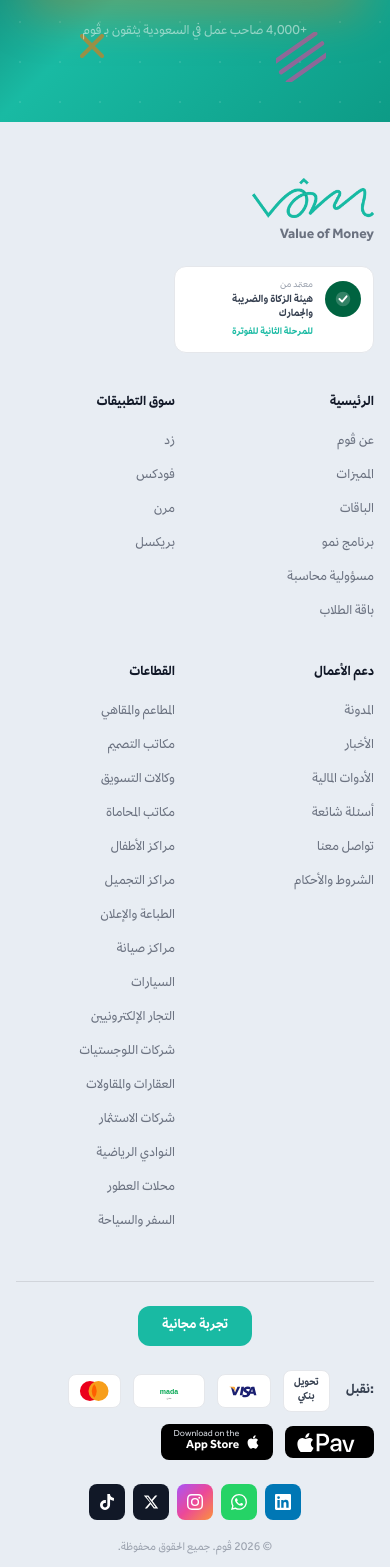
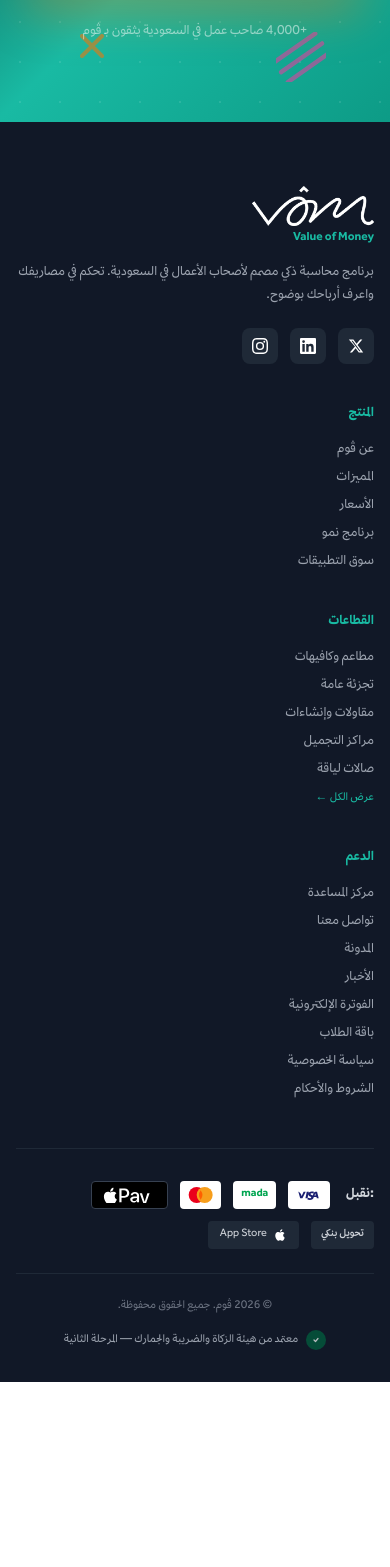
Before and after one commit to khaled7007/getvom, a React (Vite) app: page / in a window 390 px wide. Shown: the part 5961-7528 px from the top of the page. After the commit the page ends 7343 px from the top, so only its background shows below. Built offline with nearby package versions, Linux system fonts and the light colour scheme.

Commit message:
Restore dark footer style with Value of Money, payment methods, and trimmed sectors
Co-Authored-By: Claude Sonnet 4.6 <noreply@anthropic.com>

```diff
--- a/src/components/Footer.jsx
+++ b/src/components/Footer.jsx
@@ -1,277 +1,133 @@
 import { Link } from 'react-router-dom'
-
-const mainLinks = [
-  { label: 'عن ڤوم', to: '/about' },
-  { label: 'المميزات', to: '/features' },
-  { label: 'الباقات', to: '/pricing' },
-  { label: 'برنامج نمو', to: '/growth' },
-  { label: 'مسؤولية محاسبة', to: '/accounting-software' },
-  { label: 'باقة الطلاب', to: '/student' },
-]
-
-const appsLinks = [
-  { label: 'زد', to: '/apps/zid' },
-  { label: 'فودكس', to: '/apps/foodics' },
-  { label: 'مرن', to: '/apps/marn' },
-  { label: 'بريكسل', to: '/apps/prexie' },
-]
-
-const supportLinks = [
-  { label: 'المدونة', to: '/blog' },
-  { label: 'الأخبار', to: '/news' },
-  { label: 'الأدوات المالية', to: '/features' },
-  { label: 'أسئلة شائعة', to: '/help' },
-  { label: 'تواصل معنا', to: '/contact' },
-  { label: 'الشروط والأحكام', to: '/terms' },
-]
-
-const sectorLinks = [
-  { label: 'المطاعم والمقاهي', to: '/sectors/restaurants' },
-  { label: 'مكاتب التصميم', to: '/sectors/design' },
-  { label: 'وكالات التسويق', to: '/sectors/marketing' },
-  { label: 'مكاتب المحاماة', to: '/sectors/legal' },
-  { label: 'مراكز الأطفال', to: '/sectors/kids' },
-  { label: 'مراكز التجميل', to: '/sectors/beauty' },
-  { label: 'الطباعة والإعلان', to: '/sectors/printing' },
-  { label: 'مراكز صيانة', to: '/sectors/maintenance' },
-  { label: 'السيارات', to: '/sectors/automotive' },
-  { label: 'التجار الإلكترونيين', to: '/sectors/ecommerce' },
-  { label: 'شركات اللوجستيات', to: '/sectors/logistics' },
-  { label: 'العقارات والمقاولات', to: '/sectors/construction' },
-  { label: 'شركات الاستثمار', to: '/sectors/investment' },
-  { label: 'النوادي الرياضية', to: '/sectors/gyms' },
-  { label: 'محلات العطور', to: '/sectors/perfumes' },
-  { label: 'السفر والسياحة', to: '/sectors/travel' },
-]
-
-const socialLinks = [
-  {
-    label: 'LinkedIn',
-    href: '#',
-    icon: (
-      <svg viewBox="0 0 24 24" fill="currentColor" className="w-4 h-4">
-        <path d="M20.447 20.452h-3.554v-5.569c0-1.328-.027-3.037-1.852-3.037-1.853 0-2.136 1.445-2.136 2.939v5.667H9.351V9h3.414v1.561h.046c.477-.9 1.637-1.85 3.37-1.85 3.601 0 4.267 2.37 4.267 5.455v6.286zM5.337 7.433a2.062 2.062 0 0 1-2.063-2.065 2.064 2.064 0 1 1 2.063 2.065zm1.782 13.019H3.555V9h3.564v11.452zM22.225 0H1.771C.792 0 0 .774 0 1.729v20.542C0 23.227.792 24 1.771 24h20.451C23.2 24 24 23.227 24 22.271V1.729C24 .774 23.2 0 22.222 0h.003z" />
-      </svg>
-    ),
-    bg: 'bg-[#0077B5] hover:bg-[#005885]',
-  },
-  {
-    label: 'WhatsApp',
-    href: '#',
-    icon: (
-      <svg viewBox="0 0 24 24" fill="currentColor" className="w-4 h-4">
-        <path d="M17.472 14.382c-.297-.149-1.758-.867-2.03-.967-.273-.099-.471-.148-.67.15-.197.297-.767.966-.94 1.164-.173.199-.347.223-.644.075-.297-.15-1.255-.463-2.39-1.475-.883-.788-1.48-1.761-1.653-2.059-.173-.297-.018-.458.13-.606.134-.133.298-.347.446-.52.149-.174.198-.298.298-.497.099-.198.05-.371-.025-.52-.075-.149-.669-1.612-.916-2.207-.242-.579-.487-.5-.669-.51-.173-.008-.371-.01-.57-.01-.198 0-.52.074-.792.372-.272.297-1.04 1.016-1.04 2.479 0 1.462 1.065 2.875 1.213 3.074.149.198 2.096 3.2 5.077 4.487.709.306 1.262.489 1.694.625.712.227 1.36.195 1.871.118.571-.085 1.758-.719 2.006-1.413.248-.694.248-1.289.173-1.413-.074-.124-.272-.198-.57-.347m-5.421 7.403h-.004a9.87 9.87 0 0 1-5.031-1.378l-.361-.214-3.741.982.998-3.648-.235-.374a9.86 9.86 0 0 1-1.51-5.26c.001-5.45 4.436-9.884 9.888-9.884 2.64 0 5.122 1.03 6.988 2.898a9.825 9.825 0 0 1 2.893 6.994c-.003 5.45-4.437 9.884-9.885 9.884m8.413-18.297A11.815 11.815 0 0 0 12.05 0C5.495 0 .16 5.335.157 11.892c0 2.096.547 4.142 1.588 5.945L.057 24l6.305-1.654a11.882 11.882 0 0 0 5.683 1.448h.005c6.554 0 11.89-5.335 11.893-11.893a11.821 11.821 0 0 0-3.48-8.413z" />
-      </svg>
-    ),
-    bg: 'bg-[#25D366] hover:bg-[#1da851]',
-  },
-  {
-    label: 'Instagram',
-    href: '#',
-    icon: (
-      <svg viewBox="0 0 24 24" fill="currentColor" className="w-4 h-4">
-        <path d="M12 2.163c3.204 0 3.584.012 4.85.07 3.252.148 4.771 1.691 4.919 4.919.058 1.265.069 1.645.069 4.849 0 3.205-.012 3.584-.069 4.849-.149 3.225-1.664 4.771-4.919 4.919-1.266.058-1.644.07-4.85.07-3.204 0-3.584-.012-4.849-.07-3.26-.149-4.771-1.699-4.919-4.92-.058-1.265-.07-1.644-.07-4.849 0-3.204.013-3.583.07-4.849.149-3.227 1.664-4.771 4.919-4.919 1.266-.057 1.645-.069 4.849-.069zm0-2.163c-3.259 0-3.667.014-4.947.072-4.358.2-6.78 2.618-6.98 6.98-.059 1.281-.073 1.689-.073 4.948 0 3.259.014 3.668.072 4.948.2 4.358 2.618 6.78 6.98 6.98 1.281.058 1.689.072 4.948.072 3.259 0 3.668-.014 4.948-.072 4.354-.2 6.782-2.618 6.979-6.98.059-1.28.073-1.689.073-4.948 0-3.259-.014-3.667-.072-4.947-.196-4.354-2.617-6.78-6.979-6.98-1.281-.059-1.69-.073-4.949-.073zm0 5.838a6.162 6.162 0 1 0 0 12.324 6.162 6.162 0 0 0 0-12.324zM12 16a4 4 0 1 1 0-8 4 4 0 0 1 0 8zm6.406-11.845a1.44 1.44 0 1 0 0 2.881 1.44 1.44 0 0 0 0-2.881z" />
-      </svg>
-    ),
-    bg: 'bg-gradient-to-br from-purple-500 via-pink-500 to-orange-400 hover:opacity-80',
-  },
-  {
-    label: 'X',
-    href: '#',
-    icon: (
-      <svg viewBox="0 0 24 24" fill="currentColor" className="w-4 h-4">
-        <path d="M18.244 2.25h3.308l-7.227 8.26 8.502 11.24H16.17l-4.714-6.231-5.401 6.231H2.74l7.73-8.835L1.254 2.25H8.08l4.713 6.231zm-1.161 17.52h1.833L7.084 4.126H5.117z" />
-      </svg>
-    ),
-    bg: 'bg-gray-900 hover:bg-gray-700',
-  },
-  {
-    label: 'TikTok',
-    href: '#',
-    icon: (
-      <svg viewBox="0 0 24 24" fill="currentColor" className="w-4 h-4">
-        <path d="M12.525.02c1.31-.02 2.61-.01 3.91-.02.08 1.53.63 3.09 1.75 4.17 1.12 1.11 2.7 1.62 4.24 1.79v4.03c-1.44-.05-2.89-.35-4.2-.97-.57-.26-1.1-.59-1.62-.93-.01 2.92.01 5.84-.02 8.75-.08 1.4-.54 2.79-1.35 3.94-1.31 1.92-3.58 3.17-5.91 3.21-1.43.08-2.86-.31-4.08-1.03-2.02-1.19-3.44-3.37-3.65-5.71-.02-.5-.03-1-.01-1.49.18-1.9 1.12-3.72 2.58-4.96 1.66-1.44 3.98-2.13 6.15-1.72.02 1.48-.04 2.96-.04 4.44-.99-.32-2.15-.23-3.02.37-.63.41-1.11 1.04-1.36 1.75-.21.51-.15 1.07-.14 1.61.24 1.64 1.82 3.02 3.5 2.87 1.12-.01 2.19-.66 2.77-1.61.19-.33.4-.67.41-1.06.1-1.79.06-3.57.07-5.36.01-4.03-.01-8.05.02-12.07z" />
-      </svg>
-    ),
-    bg: 'bg-gray-900 hover:bg-gray-700',
-  },
-]
 
 export default function Footer() {
   return (
-    <footer className="bg-[#e8edf3] text-gray-700 pt-14 pb-6">
+    <footer className="bg-gray-900 text-white pt-16 pb-8">
       <div className="max-w-7xl mx-auto px-4 sm:px-6">
-
-        {/* Main grid */}
-        <div className="grid grid-cols-2 sm:grid-cols-3 lg:grid-cols-5 gap-10 mb-12">
+        <div className="grid grid-cols-1 md:grid-cols-4 gap-10 mb-12">
 
           {/* Brand */}
-          <div className="col-span-2 sm:col-span-3 lg:col-span-1">
-            <img src="/vom-logo.webp" alt="ڤوم" className="h-10 w-auto mb-2" />
-            <p className="text-sm font-bold text-gray-500 mb-5">Value of Money</p>
-            {/* ZATCA badge */}
-            <div className="flex items-start gap-3 bg-white rounded-xl p-3 border border-gray-200 max-w-[200px]">
-              <div className="flex-shrink-0 mt-0.5">
-                <svg viewBox="0 0 40 40" className="w-9 h-9" fill="none">
-                  <circle cx="20" cy="20" r="20" fill="#006340" />
-                  <path d="M12 20c0-4.418 3.582-8 8-8s8 3.582 8 8-3.582 8-8 8-8-3.582-8-8z" fill="white" fillOpacity="0.2" />
-                  <path d="M16 20l3 3 5-6" stroke="white" strokeWidth="2" strokeLinecap="round" strokeLinejoin="round" />
+          <div className="md:col-span-1">
+            <div className="mb-1">
+              <img src="/vom-logo.webp" alt="ڤوم" className="h-10 w-auto brightness-0 invert" />
+            </div>
+            <p className="text-teal text-xs font-semibold mb-4">Value of Money</p>
+            <p className="text-gray-400 text-sm leading-relaxed mb-5">
+              برنامج محاسبة ذكي مصمم لأصحاب الأعمال في السعودية. تحكم في مصاريفك واعرف أرباحك بوضوح.
+            </p>
+            <div className="flex gap-3">
+              <a href="#" aria-label="X" className="w-9 h-9 bg-gray-800 hover:bg-teal rounded-lg flex items-center justify-center transition-colors">
+                <svg viewBox="0 0 24 24" fill="currentColor" className="w-4 h-4">
+                  <path d="M18.244 2.25h3.308l-7.227 8.26 8.502 11.24H16.17l-4.714-6.231-5.401 6.231H2.74l7.73-8.835L1.254 2.25H8.08l4.713 6.231zm-1.161 17.52h1.833L7.084 4.126H5.117z" />
                 </svg>
-              </div>
-              <div>
-                <p className="text-[10px] text-gray-400 leading-tight mb-0.5">معتمد من</p>
-                <p className="text-[11px] font-bold text-gray-700 leading-tight">هيئة الزكاة والضريبة</p>
-                <p className="text-[11px] font-bold text-gray-700 leading-tight">والجمارك</p>
-                <p className="text-[10px] text-teal mt-1 font-semibold">للمرحلة الثانية للفوترة</p>
-              </div>
+              </a>
+              <a href="#" aria-label="LinkedIn" className="w-9 h-9 bg-gray-800 hover:bg-teal rounded-lg flex items-center justify-center transition-colors">
+                <svg viewBox="0 0 24 24" fill="currentColor" className="w-4 h-4">
+                  <path d="M20.447 20.452h-3.554v-5.569c0-1.328-.027-3.037-1.852-3.037-1.853 0-2.136 1.445-2.136 2.939v5.667H9.351V9h3.414v1.561h.046c.477-.9 1.637-1.85 3.37-1.85 3.601 0 4.267 2.37 4.267 5.455v6.286zM5.337 7.433a2.062 2.062 0 0 1-2.063-2.065 2.064 2.064 0 1 1 2.063 2.065zm1.782 13.019H3.555V9h3.564v11.452zM22.225 0H1.771C.792 0 0 .774 0 1.729v20.542C0 23.227.792 24 1.771 24h20.451C23.2 24 24 23.227 24 22.271V1.729C24 .774 23.2 0 22.222 0h.003z" />
+                </svg>
+              </a>
+              <a href="#" aria-label="Instagram" className="w-9 h-9 bg-gray-800 hover:bg-teal rounded-lg flex items-center justify-center transition-colors">
+                <svg viewBox="0 0 24 24" fill="currentColor" className="w-4 h-4">
+                  <path d="M12 2.163c3.204 0 3.584.012 4.85.07 3.252.148 4.771 1.691 4.919 4.919.058 1.265.069 1.645.069 4.849 0 3.205-.012 3.584-.069 4.849-.149 3.225-1.664 4.771-4.919 4.919-1.266.058-1.644.07-4.85.07-3.204 0-3.584-.012-4.849-.07-3.26-.149-4.771-1.699-4.919-4.92-.058-1.265-.07-1.644-.07-4.849 0-3.204.013-3.583.07-4.849.149-3.227 1.664-4.771 4.919-4.919 1.266-.057 1.645-.069 4.849-.069zm0-2.163c-3.259 0-3.667.014-4.947.072-4.358.2-6.78 2.618-6.98 6.98-.059 1.281-.073 1.689-.073 4.948 0 3.259.014 3.668.072 4.948.2 4.358 2.618 6.78 6.98 6.98 1.281.058 1.689.072 4.948.072 3.259 0 3.668-.014 4.948-.072 4.354-.2 6.782-2.618 6.979-6.98.059-1.28.073-1.689.073-4.948 0-3.259-.014-3.667-.072-4.947-.196-4.354-2.617-6.78-6.979-6.98-1.281-.059-1.69-.073-4.949-.073zm0 5.838a6.162 6.162 0 1 0 0 12.324 6.162 6.162 0 0 0 0-12.324zM12 16a4 4 0 1 1 0-8 4 4 0 0 1 0 8zm6.406-11.845a1.44 1.44 0 1 0 0 2.881 1.44 1.44 0 0 0 0-2.881z" />
+                </svg>
+              </a>
             </div>
           </div>
 
-          {/* الرئيسية */}
+          {/* المنتج */}
           <div>
-            <h4 className="font-black text-gray-900 text-sm mb-4">الرئيسية</h4>
-            <ul className="space-y-2.5">
-              {mainLinks.map((l) => (
-                <li key={l.to}>
-                  <Link to={l.to} className="text-sm text-gray-500 hover:text-teal transition-colors">
-                    {l.label}
-                  </Link>
-                </li>
-              ))}
-            </ul>
-          </div>
-
-          {/* سوق التطبيقات */}
-          <div>
-            <h4 className="font-black text-gray-900 text-sm mb-4">سوق التطبيقات</h4>
-            <ul className="space-y-2.5">
-              {appsLinks.map((l) => (
-                <li key={l.to}>
-                  <Link to={l.to} className="text-sm text-gray-500 hover:text-teal transition-colors">
-                    {l.label}
-                  </Link>
-                </li>
-              ))}
-            </ul>
-          </div>
-
-          {/* دعم الأعمال */}
-          <div>
-            <h4 className="font-black text-gray-900 text-sm mb-4">دعم الأعمال</h4>
-            <ul className="space-y-2.5">
-              {supportLinks.map((l) => (
-                <li key={l.to}>
-                  <Link to={l.to} className="text-sm text-gray-500 hover:text-teal transition-colors">
-                    {l.label}
-                  </Link>
-                </li>
-              ))}
+            <h4 className="font-bold text-sm mb-4 text-teal">المنتج</h4>
+            <ul className="space-y-2 text-sm text-gray-400">
+              <li><Link to="/about" className="hover:text-white transition-colors">عن ڤوم</Link></li>
+              <li><Link to="/features" className="hover:text-white transition-colors">المميزات</Link></li>
+              <li><Link to="/pricing" className="hover:text-white transition-colors">الأسعار</Link></li>
+              <li><Link to="/growth" className="hover:text-white transition-colors">برنامج نمو</Link></li>
+              <li><Link to="/apps" className="hover:text-white transition-colors">سوق التطبيقات</Link></li>
             </ul>
           </div>
 
           {/* القطاعات */}
           <div>
-            <h4 className="font-black text-gray-900 text-sm mb-4">القطاعات</h4>
-            <ul className="space-y-2.5">
-              {sectorLinks.map((l) => (
-                <li key={l.to}>
-                  <Link to={l.to} className="text-sm text-gray-500 hover:text-teal transition-colors">
-                    {l.label}
-                  </Link>
-                </li>
-              ))}
+            <h4 className="font-bold text-sm mb-4 text-teal">القطاعات</h4>
+            <ul className="space-y-2 text-sm text-gray-400">
+              <li><Link to="/sectors/restaurants" className="hover:text-white transition-colors">مطاعم وكافيهات</Link></li>
+              <li><Link to="/sectors/retail" className="hover:text-white transition-colors">تجزئة عامة</Link></li>
+              <li><Link to="/sectors/construction" className="hover:text-white transition-colors">مقاولات وإنشاءات</Link></li>
+              <li><Link to="/sectors/beauty" className="hover:text-white transition-colors">مراكز التجميل</Link></li>
+              <li><Link to="/sectors/gyms" className="hover:text-white transition-colors">صالات لياقة</Link></li>
+              <li><Link to="/sectors" className="hover:text-white transition-colors text-teal text-xs">عرض الكل ←</Link></li>
+            </ul>
+          </div>
+
+          {/* الدعم */}
+          <div>
+            <h4 className="font-bold text-sm mb-4 text-teal">الدعم</h4>
+            <ul className="space-y-2 text-sm text-gray-400">
+              <li><Link to="/help" className="hover:text-white transition-colors">مركز المساعدة</Link></li>
+              <li><Link to="/contact" className="hover:text-white transition-colors">تواصل معنا</Link></li>
+              <li><Link to="/blog" className="hover:text-white transition-colors">المدونة</Link></li>
+              <li><Link to="/news" className="hover:text-white transition-colors">الأخبار</Link></li>
+              <li><Link to="/einvoicing" className="hover:text-white transition-colors">الفوترة الإلكترونية</Link></li>
+              <li><Link to="/student" className="hover:text-white transition-colors">باقة الطلاب</Link></li>
+              <li><Link to="/privacy" className="hover:text-white transition-colors">سياسة الخصوصية</Link></li>
+              <li><Link to="/terms" className="hover:text-white transition-colors">الشروط والأحكام</Link></li>
             </ul>
           </div>
 
         </div>
 
-        {/* Bottom bar */}
-        <div className="border-t border-gray-300 pt-6 flex flex-col lg:flex-row items-center justify-between gap-6">
-
-          {/* Social icons */}
-          <div className="flex items-center gap-2 order-3 lg:order-1">
-            {socialLinks.map((s) => (
-              <a
-                key={s.label}
-                href={s.href}
-                aria-label={s.label}
-                className={`w-9 h-9 rounded-lg flex items-center justify-center text-white transition-all ${s.bg}`}
-              >
-                {s.icon}
-              </a>
-            ))}
-          </div>
-
-          {/* Payment methods */}
-          <div className="flex flex-wrap items-center gap-3 order-2">
-            <span className="text-sm font-black text-gray-700 ml-1">:نقبل</span>
-
-            {/* تحويل بنكي */}
-            <div className="bg-white border border-gray-200 rounded-lg px-2.5 py-1.5 flex items-center">
-              <span className="text-[11px] font-bold text-gray-700 leading-tight text-center">تحويل<br/>بنكي</span>
-            </div>
-
+        {/* نقبل */}
+        <div className="border-t border-gray-800 pt-8 pb-6">
+          <div className="flex flex-wrap items-center gap-3">
+            <span className="text-sm font-bold text-gray-300 ml-1">:نقبل</span>
             {/* Visa */}
-            <div className="bg-white border border-gray-200 rounded-lg px-2.5 py-1.5">
-              <svg viewBox="0 0 750 471" className="h-5 w-auto" fill="none">
-                <rect width="750" height="471" rx="40" fill="white" />
+            <div className="bg-white rounded px-2 py-1 flex items-center h-7">
+              <svg viewBox="0 0 750 471" className="h-4 w-auto" fill="none">
                 <path d="M278 334L316 137h62l-38 197h-62zM524 141c-12-5-32-10-56-10-62 0-106 33-106 80 0 35 31 54 55 66 24 12 32 20 32 31 0 17-19 24-37 24-25 0-38-4-58-13l-8-4-9 54c15 7 42 13 70 13 65 0 108-32 108-82 0-27-16-48-53-65-22-11-36-18-36-29 0-10 12-20 37-20 21 0 37 4 49 9l6 3 9-57zM620 137h-48c-15 0-26 4-33 19l-92 178h65s11-29 13-36h79c2 8 7 36 7 36h58L620 137zm-76 115l24-65 14 65h-38zM224 137l-61 135-7-33c-12-39-48-82-89-103l56 198h66l98-197h-63z" fill="#1A1F71" />
-                <path d="M136 137H36l-1 5c78 20 130 68 151 125l-22-111c-4-15-14-19-28-19z" fill="#F9A533" />
               </svg>
             </div>
-
             {/* Mada */}
-            <div className="bg-white border border-gray-200 rounded-lg px-2.5 py-1.5">
-              <svg viewBox="0 0 200 80" className="h-5 w-auto">
-                <rect width="200" height="80" rx="8" fill="white" />
-                <text x="100" y="52" textAnchor="middle" fontFamily="Arial" fontWeight="bold" fontSize="28" fill="#00A550">mada</text>
-                <text x="100" y="70" textAnchor="middle" fontFamily="Arial" fontSize="11" fill="#666">مدى</text>
+            <div className="bg-white rounded px-2 py-1 h-7 flex items-center">
+              <span className="text-[11px] font-black text-[#00A550] leading-none">mada</span>
+            </div>
+            {/* Mastercard */}
+            <div className="bg-white rounded px-2 py-1 h-7 flex items-center">
+              <svg viewBox="0 0 38 24" className="h-4 w-auto">
+                <circle cx="13" cy="12" r="12" fill="#EB001B" />
+                <circle cx="25" cy="12" r="12" fill="#F79E1B" />
+                <path d="M19 4.8a12 12 0 0 1 0 14.4A12 12 0 0 1 19 4.8z" fill="#FF5F00" />
               </svg>
             </div>
-
-            {/* Mastercard */}
-            <div className="bg-white border border-gray-200 rounded-lg px-2.5 py-1.5">
-              <svg viewBox="0 0 131 86" className="h-5 w-auto">
-                <circle cx="47" cy="43" r="43" fill="#EB001B" />
-                <circle cx="84" cy="43" r="43" fill="#F79E1B" />
-                <path d="M65.5 14.5a43 43 0 0 1 0 57A43 43 0 0 1 65.5 14.5z" fill="#FF5F00" />
-              </svg>
-            </div>
-
             {/* Apple Pay */}
-            <div className="bg-black rounded-lg px-2.5 py-1.5">
-              <svg viewBox="0 0 165 48" className="h-5 w-auto" fill="white">
+            <div className="bg-black border border-gray-700 rounded px-2.5 py-1 h-7 flex items-center">
+              <svg viewBox="0 0 165 48" className="h-4 w-auto" fill="white">
                 <path d="M31.9 10.5c1.7-2.1 2.9-5 2.5-7.9-2.4.1-5.4 1.6-7.1 3.7-1.6 1.8-2.9 4.8-2.5 7.6 2.7.2 5.4-1.3 7.1-3.4zM34.4 14.4c-3.9-.2-7.3 2.2-9.1 2.2-1.9 0-4.7-2.1-7.8-2-4 .1-7.7 2.3-9.8 5.9-4.2 7.2-1.1 17.9 3 23.8 2 2.9 4.4 6.2 7.6 6.1 3-.1 4.2-2 7.8-2 3.7 0 4.7 2 7.8 1.9 3.3-.1 5.3-3 7.3-5.9 2.3-3.4 3.2-6.6 3.3-6.8-.1 0-6.3-2.4-6.4-9.6-.1-6 4.9-8.9 5.1-9.1-2.8-4.1-7.1-4.5-8.8-4.5zM67.9 4.3c8.3 0 14 5.7 14 14s-5.8 14.1-14.2 14.1h-9.1V46h-6.6V4.3h15.9zm-9.3 22.5h7.5c5.8 0 9-3.1 9-8.5 0-5.4-3.3-8.5-9-8.5h-7.5v17zM84.6 38.1c0-5.5 4.2-8.8 11.6-9.3l8.6-.5v-2.4c0-3.5-2.3-5.5-6.2-5.5-3.7 0-6 1.8-6.5 4.5H86c.3-5.8 5.3-10.1 12.8-10.1 7.5 0 12.4 4 12.4 10.2V46h-6.1v-4.9h-.1c-1.8 3.3-5.6 5.4-9.6 5.4-6.1 0-10.8-3.8-10.8-9.4zm20.2-2.8v-2.4l-7.7.5c-3.8.3-5.9 1.9-5.9 4.5 0 2.6 2.2 4.4 5.5 4.4 4.3 0 8.1-2.9 8.1-7zM115.9 62.2v-5.4c.5.1 1.6.1 2.2.1 3.1 0 4.8-1.3 5.8-4.7l.6-2-11.3-31.4h6.9l7.9 25.3h.1l7.9-25.3h6.7l-11.7 33c-2.7 7.5-5.7 9.9-12.1 9.9-.6.1-2.4.1-3-.5z" />
               </svg>
             </div>
-
+            {/* تحويل بنكي */}
+            <div className="bg-gray-800 rounded px-2.5 py-1 h-7 flex items-center">
+              <span className="text-[11px] text-gray-300 font-medium">تحويل بنكي</span>
+            </div>
             {/* App Store */}
-            <a
-              href="#"
-              className="bg-black text-white rounded-lg px-3 py-1.5 flex items-center gap-1.5 hover:bg-gray-800 transition-colors"
-            >
-              <svg viewBox="0 0 24 24" fill="currentColor" className="w-4 h-4 flex-shrink-0">
+            <a href="#" className="bg-gray-800 hover:bg-gray-700 rounded px-3 py-1 h-7 flex items-center gap-1.5 transition-colors">
+              <svg viewBox="0 0 24 24" fill="currentColor" className="w-3.5 h-3.5 text-white flex-shrink-0">
                 <path d="M18.71 19.5c-.83 1.24-1.71 2.45-3.05 2.47-1.34.03-1.77-.79-3.29-.79-1.53 0-2 .77-3.27.82-1.31.05-2.3-1.32-3.14-2.53C4.25 17 2.94 12.45 4.7 9.39c.87-1.52 2.43-2.48 4.12-2.51 1.28-.02 2.5.87 3.29.87.78 0 2.26-1.07 3.8-.91.65.03 2.47.26 3.64 1.98-.09.06-2.17 1.28-2.15 3.81.03 3.02 2.65 4.03 2.68 4.04-.03.07-.42 1.44-1.38 2.83M13 3.5c.73-.83 1.94-1.46 2.94-1.5.13 1.17-.34 2.35-1.04 3.19-.69.85-1.83 1.51-2.95 1.42-.15-1.15.41-2.35 1.05-3.11z" />
               </svg>
-              <div>
-                <p className="text-[9px] leading-none text-gray-300">Download on the</p>
-                <p className="text-xs font-bold leading-tight">App Store</p>
-              </div>
+              <span className="text-[11px] text-gray-300">App Store</span>
             </a>
           </div>
-
-          {/* CTA */}
-          <a
-            href="https://app.getvom.com/register"
-            className="bg-teal hover:bg-teal/90 text-white font-bold text-sm px-6 py-2.5 rounded-xl transition-all order-1 lg:order-3 whitespace-nowrap"
-          >
-            تجربة مجانية
-          </a>
         </div>
 
-        {/* Copyright */}
-        <div className="mt-5 text-center">
-          <p className="text-xs text-gray-400">© {new Date().getFullYear()} ڤوم. جميع الحقوق محفوظة.</p>
+        {/* Bottom */}
+        <div className="border-t border-gray-800 pt-6 flex flex-col sm:flex-row items-center justify-between gap-4 text-xs text-gray-500">
+          <p>© {new Date().getFullYear()} ڤوم. جميع الحقوق محفوظة.</p>
+          <div className="flex items-center gap-2">
+            <svg viewBox="0 0 40 40" className="w-5 h-5 opacity-70" fill="none">
+              <circle cx="20" cy="20" r="20" fill="#006340" />
+              <path d="M16 20l3 3 5-6" stroke="white" strokeWidth="2.5" strokeLinecap="round" strokeLinejoin="round" />
+            </svg>
+            <span className="text-gray-400">معتمد من هيئة الزكاة والضريبة والجمارك — المرحلة الثانية</span>
+          </div>
         </div>
 
       </div>
```
